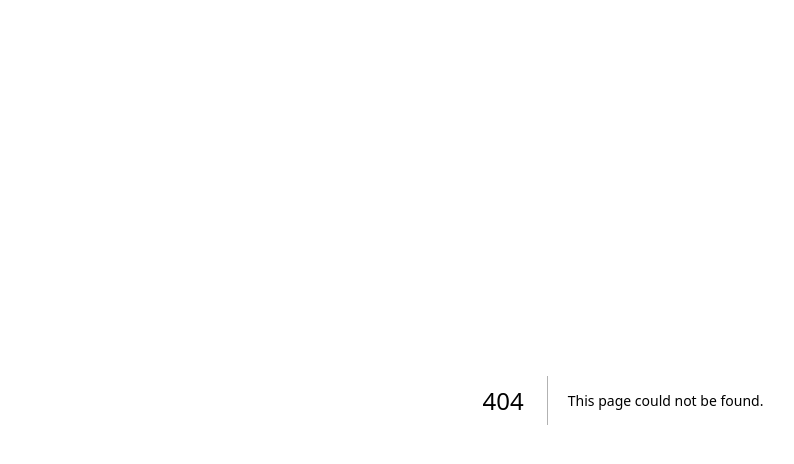
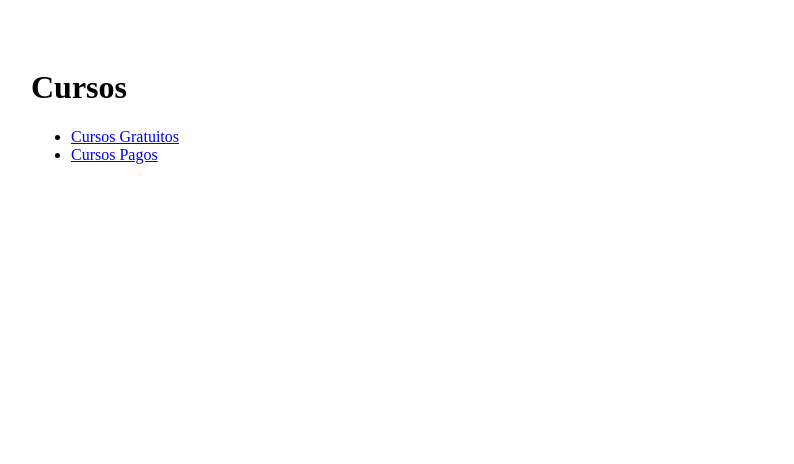
Before and after one commit to humanresearch2015/humanresearchacademy, a Next.js app: page /cursos in a window 1280 px wide. Before the commit this address had no page. Shown: the top 464 px of the page, without its empty margins (17-811 px from the left). Built offline with nearby package versions, Linux system fonts and the light colour scheme.

Commit message:
add cursos page

```diff
--- /dev/null
+++ b/app/cursos/page.tsx
@@ -0,0 +1,14 @@
+import Link from "next/link";
+
+export default function Cursos() {
+  return (
+    <main style={{ padding: 40 }}>
+      <h1>Cursos</h1>
+
+      <ul>
+        <li><Link href="/cursos-gratuitos">Cursos Gratuitos</Link></li>
+        <li><Link href="/cursos-pagos">Cursos Pagos</Link></li>
+      </ul>
+    </main>
+  );
+}
```
